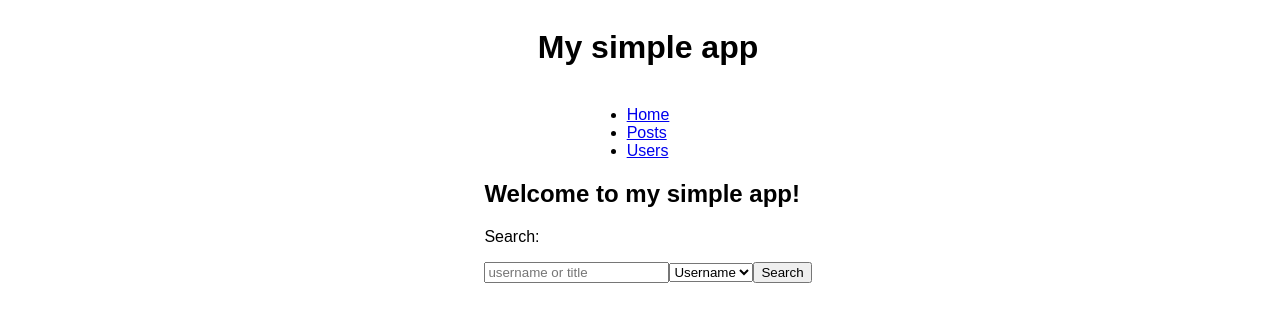
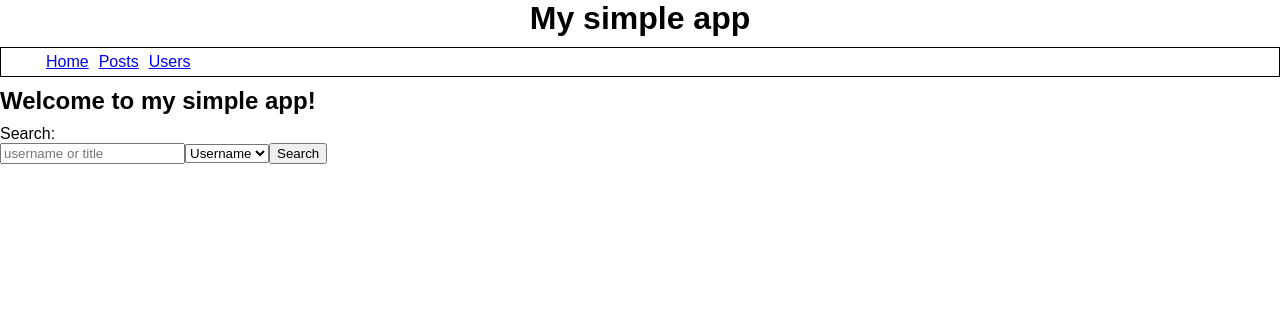
Before and after one commit to georgifotev1/fe-tech-challenge, a React (Create React App) app: page / in a window 1280 px wide. Shown: the top 322 px of the page. Built offline with nearby package versions, Linux system fonts and the light colour scheme.

Commit message:
updating app

```diff
--- a/src/App.css
+++ b/src/App.css
@@ -1,12 +1,28 @@
-.App {
-    width: 100vw;
-    height: 100vh;
-    display: flex;
-    align-items: center;
-    flex-direction: column;
-    font-family: "Nunito", sans-serif;
+* {
+    box-sizing: border-box;
+    margin: 0;
+    font-family: "Fira sans", sans-serif;
+}
+
+h1 {
+    text-align: center;
+    margin-bottom: 10px;
 }
 
 .header {
-    display: inline;
+    display: flex;
+    list-style: none;
+    border: 1px solid black;
 }
+
+.header li {
+    padding: 5px;
+}
+
+.content {
+    margin-top: 10px;
+}
+
+h2 {
+    margin-bottom: 10px;
+}
```
Also changed, not shown: 1 other file (tests, documents, lock files or other folders).
